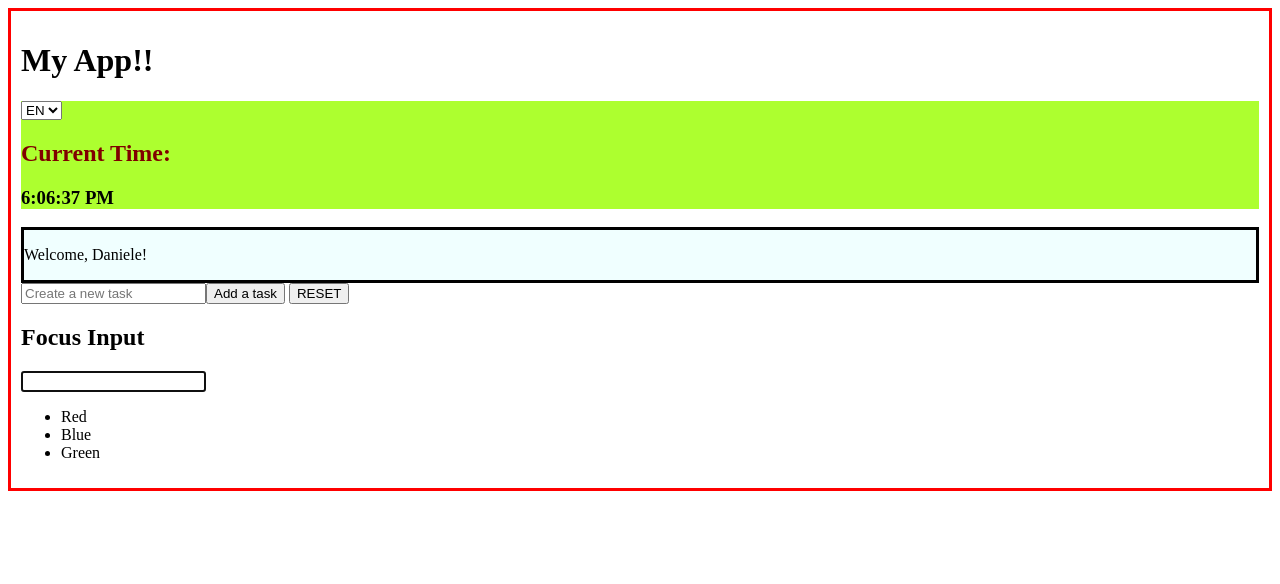
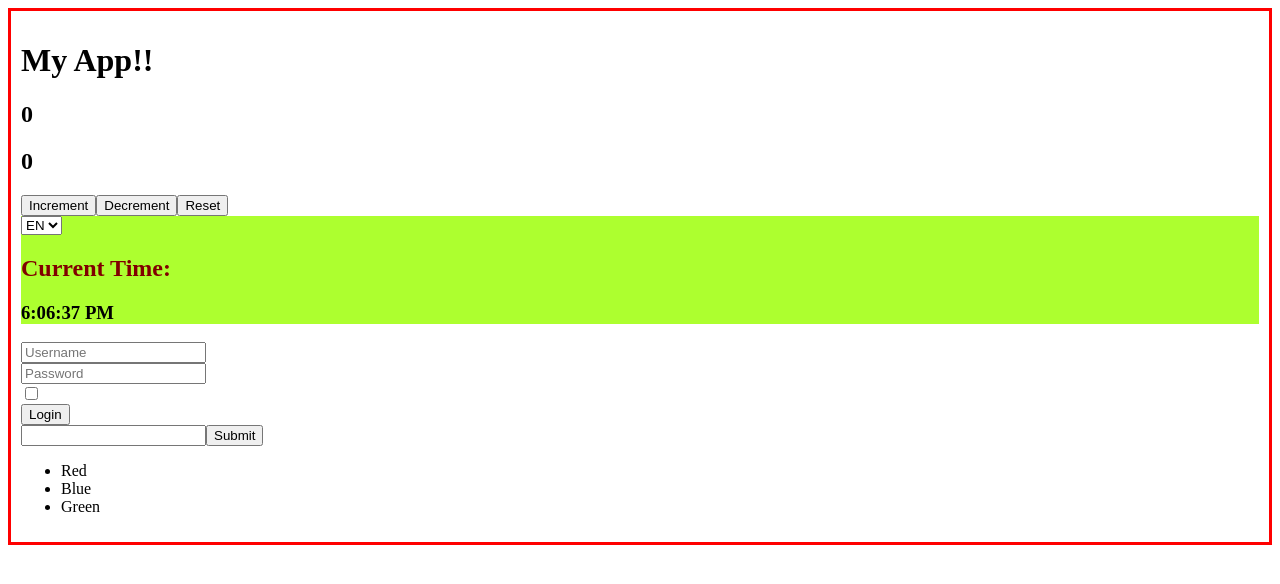
Before and after one commit to delisnt/esercizi, a React (Vite) app in the folder first-react/: page / in a window 1280 px wide. Both pictures are taken after a click on the element "My App!!". Shown: the top 584 px of the page. Built offline with nearby package versions, Linux system fonts and the light colour scheme.

Commit message:
eser useeffect

```diff
--- a/first-react/src/components/App.jsx
+++ b/first-react/src/components/App.jsx
@@ -1,13 +1,11 @@
-
-import FocusableInput from "./FocusableInput";
 import Clock from "./Clock"
-import TodoList from "./TodoList";
 import React from "react";
-import Welcome from "./Welcome";
 import Container from "./Container";
 import Colors from "./Colors";
-import { LanguageContext } from "./LanguageContext";
-import { useState } from "react";
+import Counter from "./Counter";
+import LoginForm from "./LoginForm";
+import { createContext } from "react";
+import SearchUser from "./SearchUser";
 
 function App() {
   function handleLogin({ username, password }) {
@@ -19,11 +17,10 @@ function App() {
   return (
     <React.StrictMode>
     <Container title="My App!!">
+      <Counter />
       <Clock />
-      <Welcome name="Daniele" />
-
-      <TodoList />
-      <FocusableInput />
+      <LoginForm/>
+      <SearchUser />
       <Colors
         colors={[
           { name: "Red", id: 1 },
--- a/first-react/src/components/Clock.jsx
+++ b/first-react/src/components/Clock.jsx
@@ -1,4 +1,4 @@
-import React, { useEffect, useState } from "react";
+import { useEffect, useState } from "react";
 import { LanguageContext } from "./LanguageContext";
 
 function Clock() {
@@ -6,7 +6,6 @@ function Clock() {
 
   function handleSetLanguage(e) {
     setLanguage(e.target.value);
-    console.log(language);
   }
 
   const [date, setDate] = useState(new Date());
--- a/first-react/src/components/Counter.jsx
+++ b/first-react/src/components/Counter.jsx
@@ -1,45 +1,19 @@
 /* eslint-disable react-hooks/rules-of-hooks */
-
-import { useEffect, useState } from 'react';
 import Button from './Button'
 import CounterDisplay from './CounterDisplay';
-import { useRef } from 'react';
+import { useHookCounter } from './useHookCounter';
 
-function Counter( { initialValue = 0, amount = 1}) {
+function Counter() {
 
-    const [counter, useCounter] = useState(initialValue);
-    const prevCount = useRef(initialValue)
-    const directionRef = useRef(null)
+    const {counter, increment, decrement, reset} = useHookCounter()
 
-    useEffect(() => {
-        if (prevCount.current < counter){
-            directionRef.current = "Up"
-            console.log(directionRef.current);
-        } else if (prevCount.current > counter) {
-            directionRef.current = "Down"
-            console.log(directionRef.current);
-        }
-        prevCount.current = counter;
-    }, [counter])
-
-    function handleIncrementButton() {
-        useCounter((c) => c + amount)
-    }
-
-    function handleDecrementButton() {
-        useCounter((c) => c - amount)
-    }
-
-    function handleResetButton() {
-        useCounter(initialValue)
-    }
   return (
     <div>
         <h2>{counter}</h2>
         <CounterDisplay counterValue={counter}/>
-        <Button label={"Increment"} onClick={handleIncrementButton}/>
-        <Button label={"Decrement"} onClick={handleDecrementButton}/>
-        <Button label={"Reset"} onClick={handleResetButton}/>
+        <Button label={"Increment"} onClick={increment}/>
+        <Button label={"Decrement"} onClick={decrement}/>
+        <Button label={"Reset"} onClick={reset}/>
     </div>
   )
 }
--- a/first-react/src/components/FocusableInput.jsx
+++ b/first-react/src/components/FocusableInput.jsx
@@ -12,7 +12,6 @@ function FocusableInput() {
         if (!mountRef.current){
             mountRef.current = true;
             inputRef.current?.focus()
-            console.log("componente montato");
         } else {
             return
         }
--- /dev/null
+++ b/first-react/src/components/GithubUser.jsx
@@ -0,0 +1,42 @@
+import { useState, useEffect } from "react";
+
+function GithubUser({ username }) {
+  const [data, setData] = useState(null);
+  const [loading, setLoading] = useState(false)
+  const [error, setError] = useState(false)
+
+  useEffect(() => {
+    const fetchData = async () => {
+      try {
+        const response = await fetch(
+          `https://api.github.com/users/${username}`
+        );
+        if (!response.ok) {
+          setError('User not found');
+        }
+        const jsonData = await response.json();
+        setData(jsonData);
+      } catch (error) {
+        console.error(error);
+      }
+    };
+    if (username) {
+      fetchData();
+    }
+  }, [username]);
+
+  if (!data) {
+    return <div>Loading...</div>;
+  }
+
+  return (
+    <div>
+      <h2>{error && error}</h2>
+      <h2>{data.name}</h2>
+      <h3>{data.login}</h3>
+      <img src={data.avatar_url} alt="User avatar" />
+    </div>
+  );
+}
+
+export default GithubUser;
--- a/first-react/src/components/LoginForm.jsx
+++ b/first-react/src/components/LoginForm.jsx
@@ -1,39 +1,19 @@
-import React, { useState } from 'react';
+import  { useState } from 'react';
+import useHandleLogin from './useHandleLogin';
 
-function createData() {
-    return {
-        username: '',
-        password: '',
-        session: false
-    };
-}
 
-function LoginFormData() {
-    const [data, setData] = useState(createData());
+function LoginForm() {
 
-    function handleInputChange(e) {
-        const { name, value, type, checked } = e.target;
-        const inputValue = type === 'checkbox' ? checked : value;
-
-        setData((prevData) => ({
-            ...prevData,
-            [name]: inputValue
-        }));
-    }
-
-    function handleSubmit(e) {
-        e.preventDefault();
-        console.log(data);
-    }
+    const {data, onHandleSubmit, onInputChange} = useHandleLogin()
 
     return (
-        <form onSubmit={handleSubmit}>
+        <form onSubmit={onHandleSubmit}>
             <div>
                 <input
                     type="text"
                     name="username"
                     value={data.username}
-                    onChange={handleInputChange}
+                    onChange={onInputChange}
                     placeholder="Username"
                 />
             </div>
@@ -42,7 +22,7 @@ function LoginFormData() {
                     type="password"
                     name="password"
                     value={data.password}
-                    onChange={handleInputChange}
+                    onChange={onInputChange}
                     placeholder="Password"
                 />
             </div>
@@ -52,7 +32,7 @@ function LoginFormData() {
                         type="checkbox"
                         name="session"
                         checked={data.session}
-                        onChange={handleInputChange}
+                        onChange={onInputChange}
                     />
                 </label>
             </div>
@@ -61,4 +41,4 @@ function LoginFormData() {
     );
 }
 
-export default LoginFormData;
+export default LoginForm;
--- /dev/null
+++ b/first-react/src/components/SearchUser.jsx
@@ -0,0 +1,30 @@
+import GithubUser from "./GithubUser";
+import { useGithubUser } from "./useGitHub";
+
+function SearchUser() {
+    const {handleGithubSubmit, handleGithubUsername, submitInput, inputValue} = useGithubUser()
+
+  return (
+    <div>
+      <form onSubmit={handleGithubSubmit}>
+        <input
+          type="text"
+          name="username"
+          id="username"
+          value={inputValue}
+          onChange={handleGithubUsername}
+        />
+        <button type="submit">Submit</button>
+        <ul>
+        {submitInput.map((username, index) => (
+          <li key={index}>
+            <GithubUser username={username} />
+          </li>
+        ))}
+      </ul>
+      </form>
+    </div>
+  );
+}
+
+export default SearchUser;
--- /dev/null
+++ b/first-react/src/components/useGitHub.jsx
@@ -0,0 +1,30 @@
+import { useEffect, useState } from "react";
+export function useGithubUser() {
+  const [input, setInput] = useState("");
+  const [submitInput, setSubmit] = useState([]);
+
+
+  useEffect(() => {
+    console.log(submitInput);
+  }, [submitInput]);
+
+  function handleUsername(e) {
+    const value = e.target.value;
+    setInput(value);
+    console.log(value);
+  }
+
+  function handleSubmit(e) {
+    e.preventDefault();
+    setSubmit([input]);
+    setInput("");
+    console.log(submitInput);
+  }
+
+  return {
+    handleGithubSubmit: handleSubmit,
+    handleGithubUsername: handleUsername,
+    submitInput,
+    inputValue: input
+  };
+}
--- /dev/null
+++ b/first-react/src/components/useHandleLogin.jsx
@@ -0,0 +1,36 @@
+import { useState } from "react";
+
+function useHandleLogin() {
+  function createData() {
+    return {
+      username: "",
+      password: "",
+      session: false,
+    };
+  }
+  const [data, setData] = useState(createData());
+
+  function handleInputChange(e) {
+    const { name, value, type, checked } = e.target;
+    const inputValue = type === "checkbox" ? checked : value;
+
+    setData((prevData) => ({
+      ...prevData,
+      [name]: inputValue,
+    }));
+  }
+
+  function handleSubmit(e) {
+    e.preventDefault();
+    console.log(data);
+    setData(createData())
+  }
+
+  return {
+    data,
+    onInputChange: handleInputChange,
+    onHandleSubmit: handleSubmit,
+  };
+}
+
+export default useHandleLogin;
--- /dev/null
+++ b/first-react/src/components/useHookCounter.jsx
@@ -0,0 +1,43 @@
+import { useRef } from "react";
+import { useEffect } from "react";
+import { useState } from "react";
+
+export function useHookCounter(initialValue = 0, amount = 1) {
+  const [counter, setCounter] = useState(initialValue);
+  const prevCounterRef = useRef(initialValue);
+  const directionRef = useRef(null);
+
+
+  useEffect(() => {
+    if (counter > prevCounterRef.current) {
+      directionRef.current = 'up';
+    } else if (counter < prevCounterRef.current) {
+      directionRef.current = 'down';
+    } else {
+      directionRef.current = null;
+    }
+    prevCounterRef.current = counter;
+    console.log(directionRef.current);
+  }, [counter]);
+
+  function handleIncrementButton() {
+    setCounter((c) => c + amount);
+  }
+
+  function handleDecrementButton() {
+    setCounter((c) => c - amount);
+  }
+
+  function handleResetButton() {
+    setCounter(initialValue);
+  }
+
+  return {
+    counter,
+    increment: handleIncrementButton,
+    decrement: handleDecrementButton,
+    reset: handleResetButton,
+  };
+
+
+}
```
